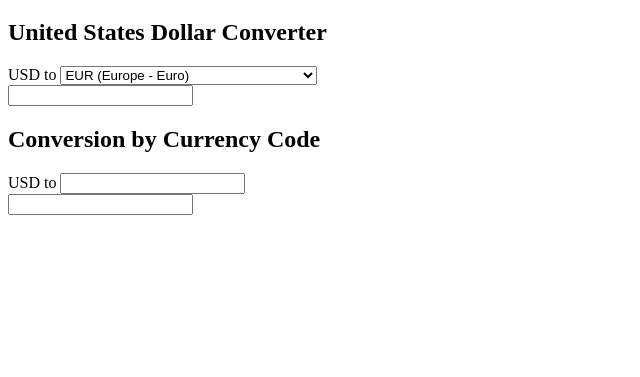
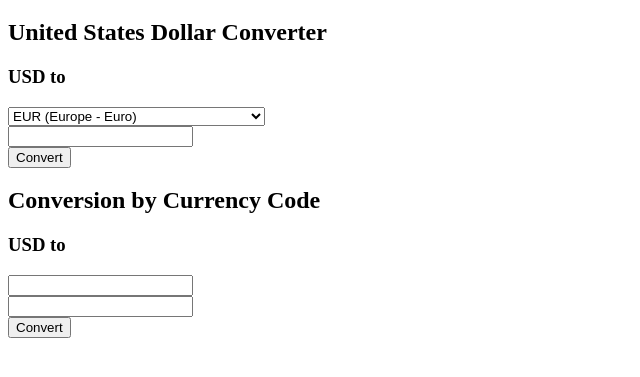
Before and after one commit to chynnalew/currency-converter, a plain HTML site: page src/index.html in a window 1280 px wide. Shown: the part 61-438 px from the top of the page, without its empty margins (0-640 px from the left). Drawn offline with Linux system fonts and the light colour scheme.

Commit message:
add convert function, add UI, ammend html for asthetics

```diff
--- a/src/index.html
+++ b/src/index.html
@@ -4,13 +4,17 @@
   <title>Currency Exchange</title>
 </head>
 <body>
+  <div class="container">
     <div id="header">
       <h1>Currency Converter</h1>
     </div>
     <div class="card">
       <h2>United States Dollar Converter</h2>
-    <div id="dropdown">
-      <label for="drop">USD to </label>
+      <div class="row">
+        <div class="col-6">
+          <h3>USD to </h3>
+        </div>
+        <div class="col-6">
           <select name="drop" id="currency">
             <option value="EUR">EUR (Europe - Euro)</option>
             <option value="JPY">JYP (Japan - Yen)</option>
@@ -19,18 +23,24 @@
             <option value="CHF">CHF (Switzerland - Franc)</option>
           </select>
         </div>
+      </div>
       <div class="row">
         <div class="col-6">
           <input type="number" id="userNumber1">
         </div>
         <div class="col-6" id="conversion1"></div>
       </div>
+      <button type="button" id="convert1">Convert</button>
     </div>
     <div class="card">
       <h2>Conversion by Currency Code</h2>
-    <div id="userEntered">
-      <label for="input">USD to </label>
-      <input type="text" name="input">
+      <div class="row">
+        <div class="col-6">
+          <h3>USD to </h3>
+        </div>
+        <div class="col-6">
+          <input type="text" name="input" id="currency2">
+        </div>
       </div>
       <div class="row">
         <div class="col-6">
@@ -38,7 +48,8 @@
         </div>
         <div class="col-6" id="conversion2"></div>
       </div>
+      <button type="button" id="convert2">Convert</button>
     </div>
-
+  </div>
 </body>
 </html>
```
Also changed, not shown: src/currency.js (+6 -2 lines), src/index.js (+23 -1 lines). Lines whose indentation alone changed are shown as unchanged.
